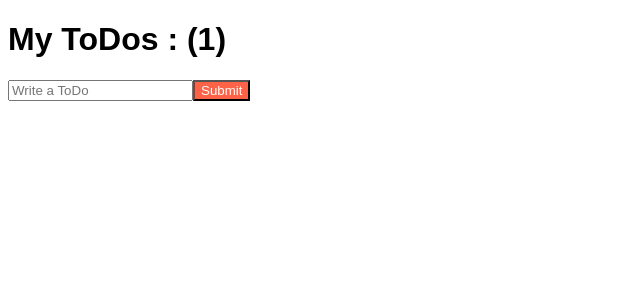
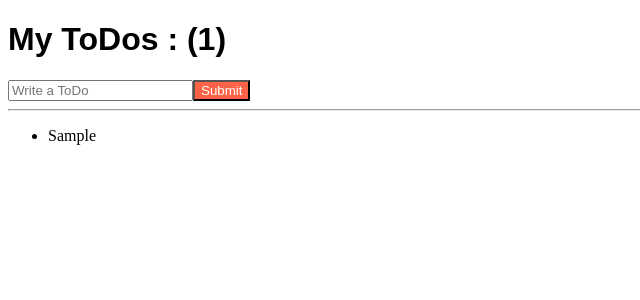
Before and after one commit to ungra/react_todos, a React (Create React App) app: page / in a window 1280 px wide. Both pictures are taken after typing "Sample" into the empty fields and a click on the button "Submit". Shown: the top 300 px of the page, without its empty margins (0-640 px from the left). Built offline with nearby package versions, Linux system fonts and the light colour scheme.

Commit message:
update todos list

```diff
--- a/src/App.js
+++ b/src/App.js
@@ -1,6 +1,7 @@
 import Button from "./Button";
 import styles from "./App.module.css";
 import { useState } from "react";
+import { eachItem } from "ajv/dist/compile/util";
 
 function App() {
   const [todo, setTodo] = useState("");
@@ -27,6 +28,12 @@
         ></input>
         <Button text={"Submit"} />
       </form>
+      <hr />
+      <ul>
+        {todos.map((item, index) => (
+          <li key={index}>{item}</li>
+        ))}
+      </ul>
     </div>
   );
 }
```
